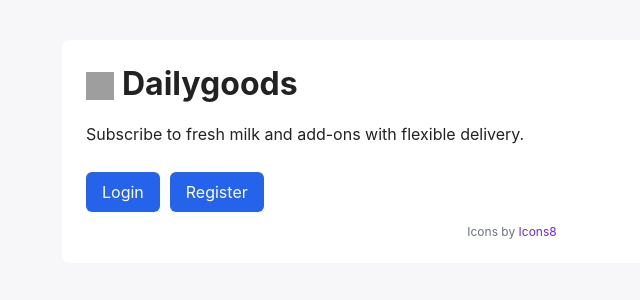
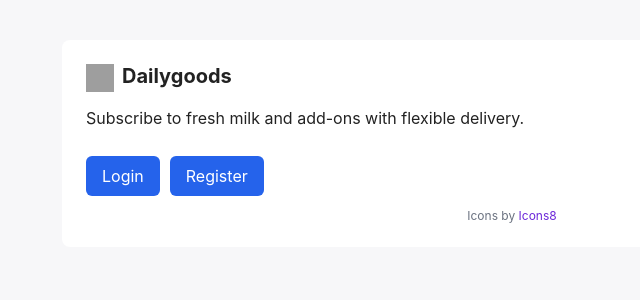
Before and after one commit to aniketnalli20/Dailygoods, a PHP site: page /index.php in a window 1280 px wide. Shown: the top 300 px of the page, without its empty margins (128-768 px from the left). Run offline with PHP 8.4, Linux system fonts and the light colour scheme; some web fonts are replaced; grey boxes are pictures that could not be loaded.

Commit message:
style: update brand title styling in auth page
Add new brand-title class with bold font weight and apply it to the main heading in the home page to improve visual hierarchy

```diff
--- a/index.php
+++ b/index.php
@@ -9,7 +9,7 @@ $user = Auth::currentUser();
 if ($page === 'home') {
     echo '<!DOCTYPE html><html><head><meta charset="utf-8"><title>Dailygoods</title><link rel="icon" href="https://img.icons8.com/ios-filled/50/laguardia.png"><link rel="stylesheet" href="styles.css"></head><body>';
     echo '<div class="container">';
-    echo '<h1><img class="brand-logo" src="https://img.icons8.com/ios-filled/50/6d28d9/laguardia.png" alt="Logo" />Dailygoods</h1>';
+    echo '<h1 class="brand-title"><img class="brand-logo" src="https://img.icons8.com/ios-filled/50/6d28d9/laguardia.png" alt="Logo" />Dailygoods</h1>';
     echo '<p>Subscribe to fresh milk and add-ons with flexible delivery.</p>';
     if ($user) {
         echo '<a class="btn" href="?page=dashboard">Go to Dashboard</a>';
--- a/styles.css
+++ b/styles.css
@@ -33,6 +33,7 @@ fieldset { border: 1px solid #eee; border-radius: 8px; padding: 12px; margin: 12
 .auth-right { background: linear-gradient(135deg,#ede9fe,#e0f2fe); display: flex; align-items: center; justify-content: center; }
 .auth-card { max-width: 420px; width: 100%; }
 .brand { font-weight: 600; margin-bottom: 24px; font-size: 20px; }
+.brand-title { font-size: 20px; font-weight: 700; }
 .auth-title { margin: 0 0 8px 0; font-size: 28px; }
 .muted { color: #6b7280; margin: 0 0 16px 0; }
 .input { width: 100%; padding: 10px 12px; border: 1px solid #d1d5db; border-radius: 8px; }
```
